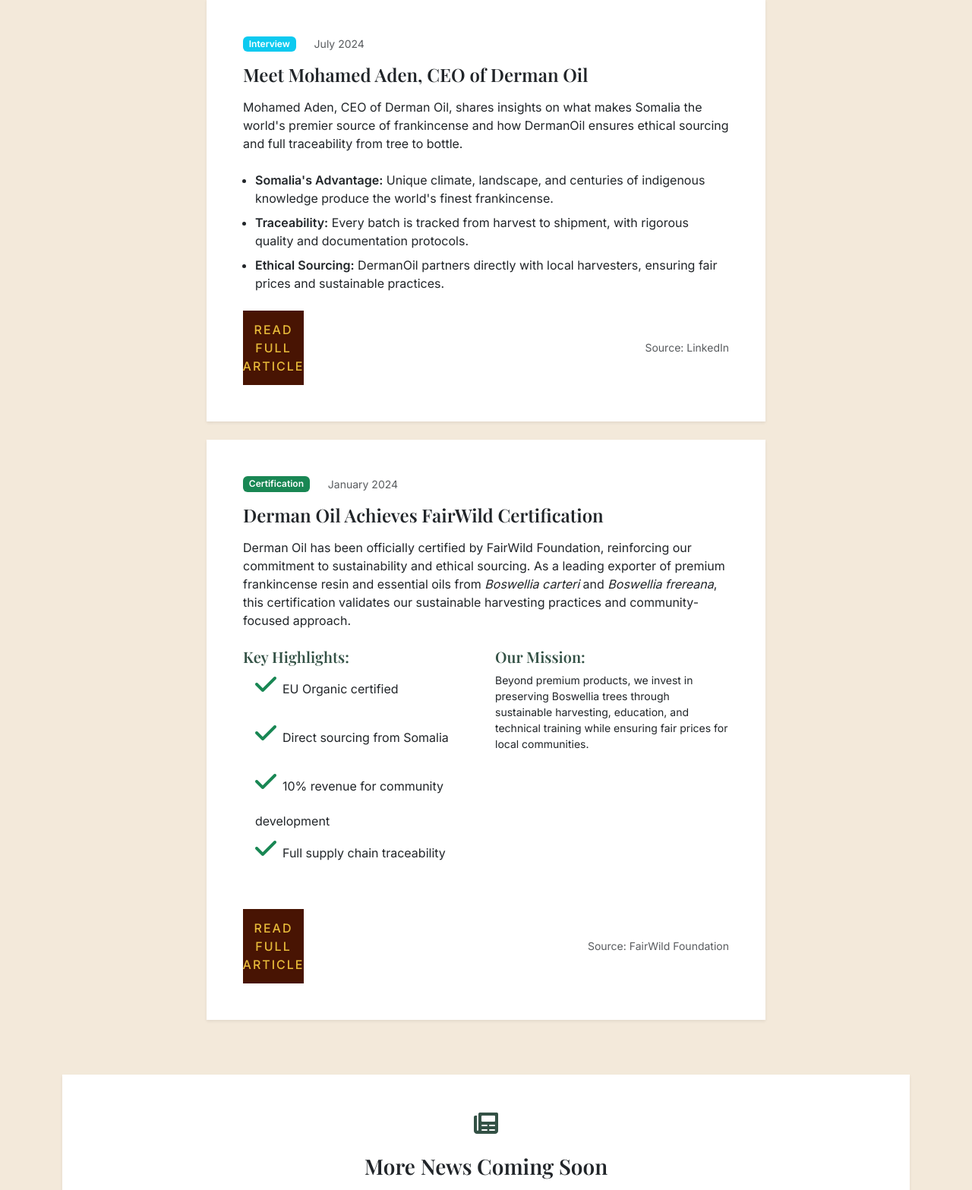
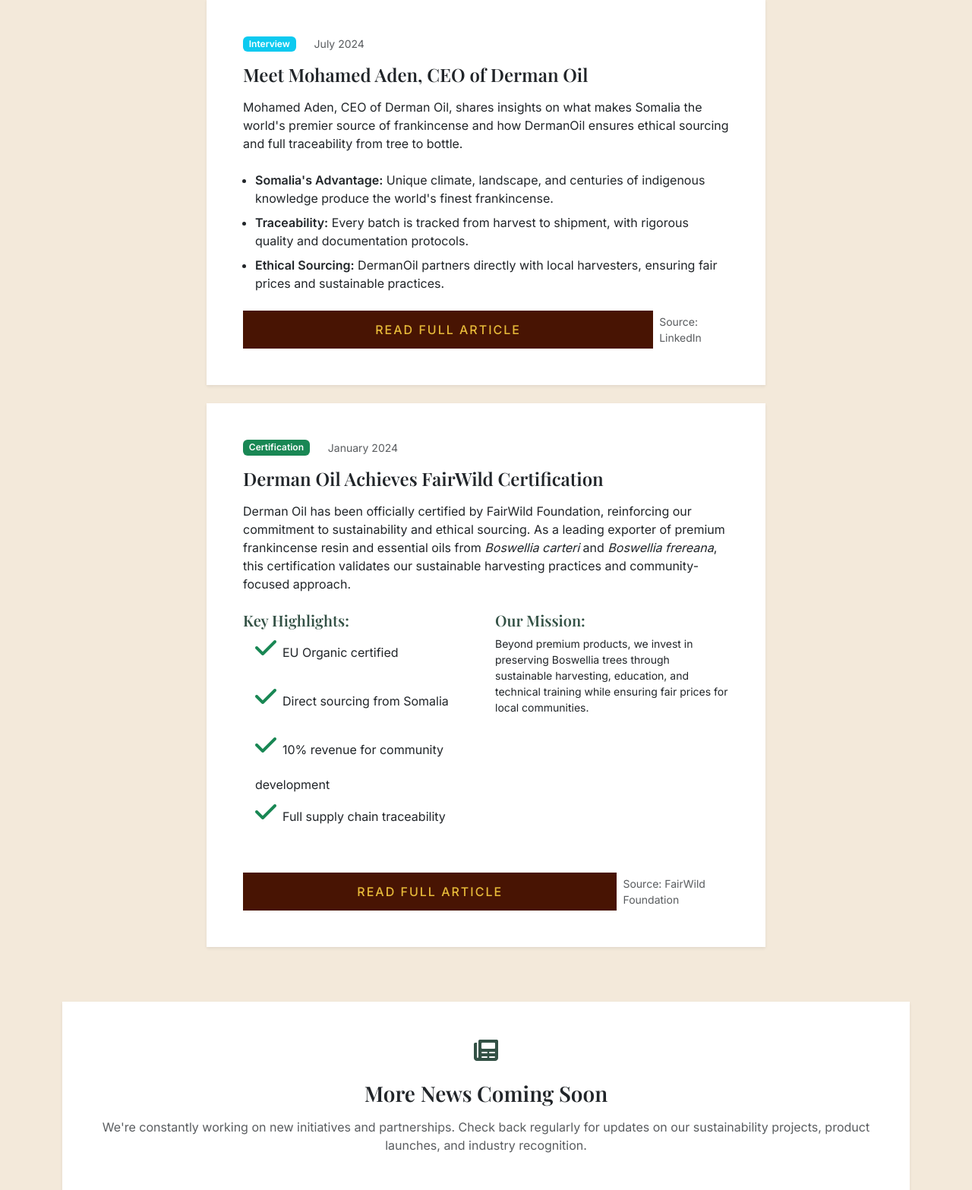
Before and after one commit to jettgem1/derman, a Django app: page /news/ in a window 1280 px wide. Shown: the part 282-1849 px from the top of the page at 76% size. Run offline with Django 4.2, Linux system fonts and the light colour scheme.

Commit message:
resized buttons

```diff
--- a/example/static/css/style.css
+++ b/example/static/css/style.css
@@ -684,10 +684,11 @@ h2::after {
 }
 
 .news-article-btn {
-  max-width: 80px;
-  padding-left: 2rem;
-  padding-right: 2rem;
+  min-width: 180px;
+  padding-left: 1.5rem;
+  padding-right: 1.5rem;
   text-align: center;
+  white-space: nowrap;
 }
 
 @media (max-width: 576px) {
```
